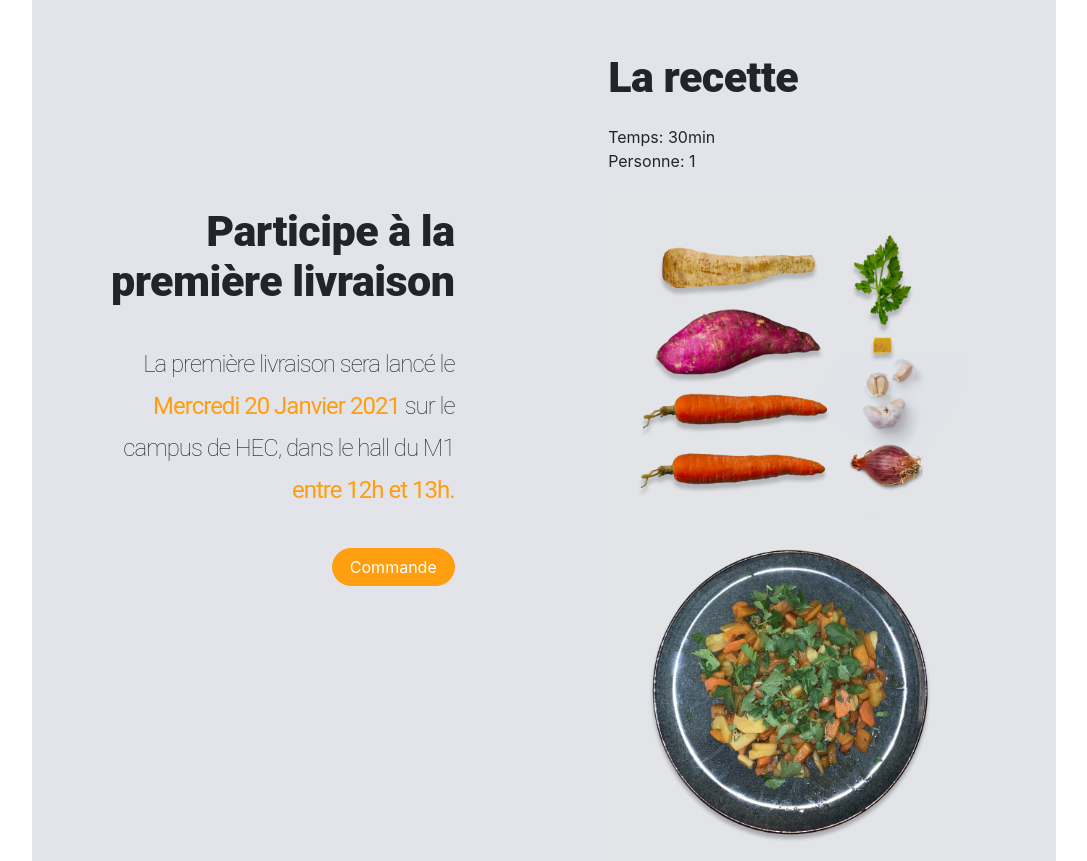
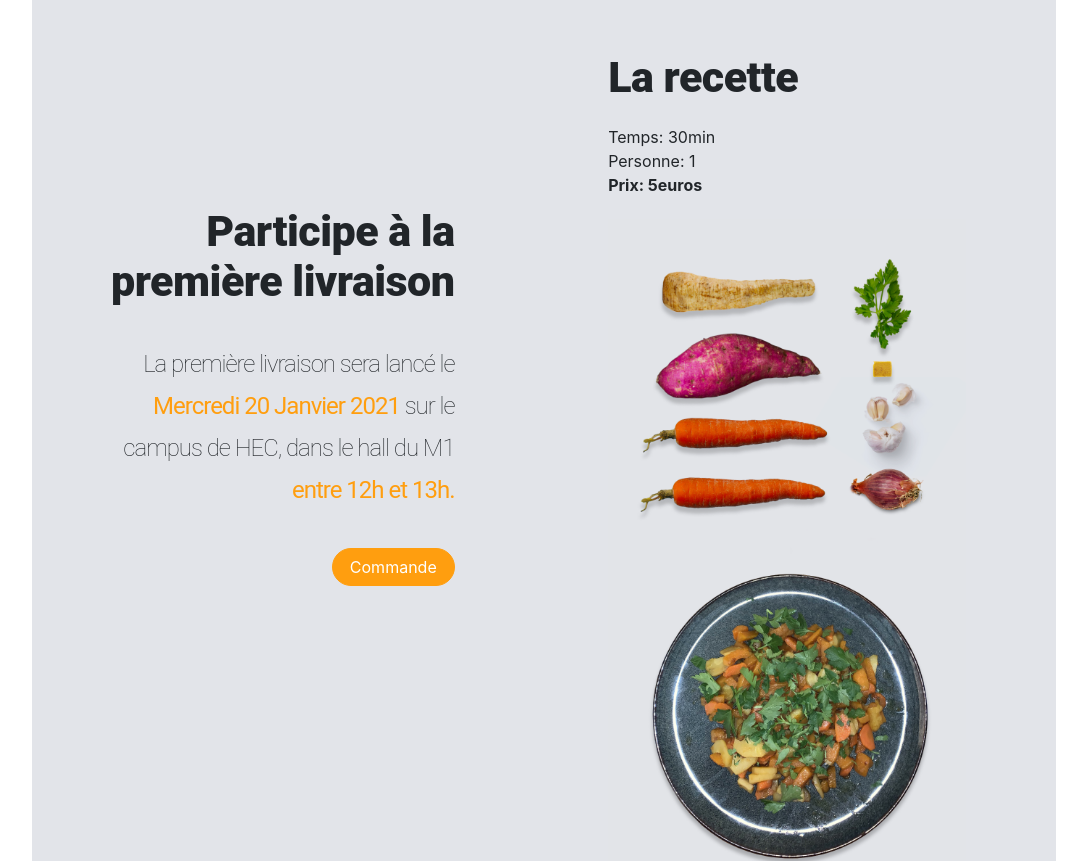
Before and after one commit to LuluLCZ/studeat, a React (Create React App) app: page / in a window 1280 px wide. Shown: the part 2840-3701 px from the top of the page, without its empty margins (96-1183 px from the left). Built offline with nearby package versions, Linux system fonts and the light colour scheme.

Commit message:
add price

```diff
--- a/src/Components/RecipeComponent/RecipeComponent.js
+++ b/src/Components/RecipeComponent/RecipeComponent.js
@@ -16,7 +16,7 @@ const RecipeComponent = () => {
             </div>
             <div className="firstRecipe">
                 <div className="RecipeTitle">La recette</div>
-                <div className="RecipeInfo">Temps: 30min<br />Personne: 1</div>
+                <div className="RecipeInfo">Temps: 30min<br />Personne: 1<br /><b>Prix: 5euros</b></div>
                 <img src={recipe} className="recipe1" />
             </div>
         </div>
```
Also changed, not shown: 1 other file (tests, documents, lock files or other folders).
